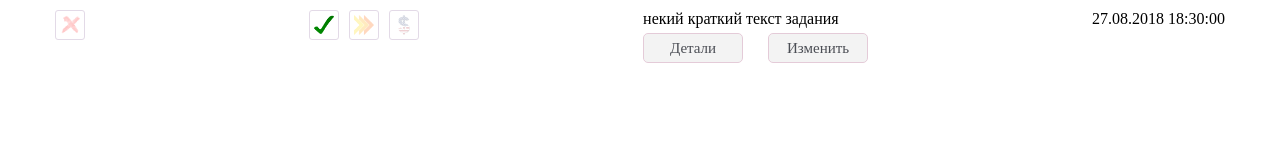
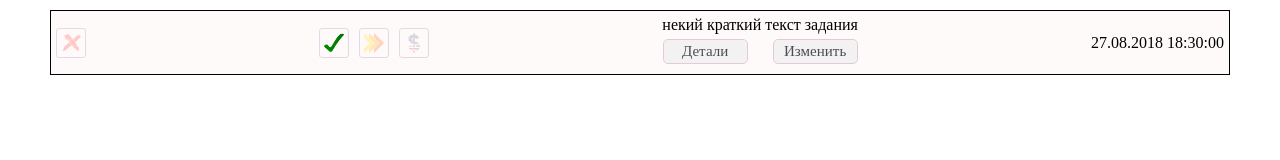
Before and after one commit to dalmariko/tasker, a website: page develop/index.html in a window 1280 px wide. Drawn offline with Linux system fonts and the light colour scheme.

Commit message:
bar with background

```diff
--- a/develop/scss/tasker/_taskBar.scss
+++ b/develop/scss/tasker/_taskBar.scss
@@ -6,7 +6,12 @@ $colorBoxEnable: #e34cac;
   flex-direction: row;
   justify-content: space-between;
   flex-wrap: nowrap;
-  align-items: flex-start;
+  align-items: center;
+
+  padding-bottom: 5px;
+  padding-top: 5px;
+  background-color: snow;
+  border: 1px solid ;
 }
 
 %paddings {
--- a/develop/scss/tasker/tasckBar/_textTask.scss
+++ b/develop/scss/tasker/tasckBar/_textTask.scss
@@ -16,8 +16,8 @@
   margin-bottom: 5px;
 
   button {
-    width: 100px;
-    height: 30px;
+    width: 85px;
+    height: 25px;
     font-size: .94rem;
     padding: 2px;
     border: 1px solid #dab6c8;
```
Also changed, not shown: develop/css/main.css.
